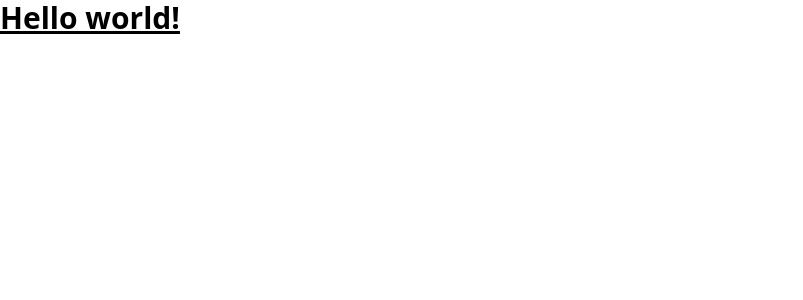
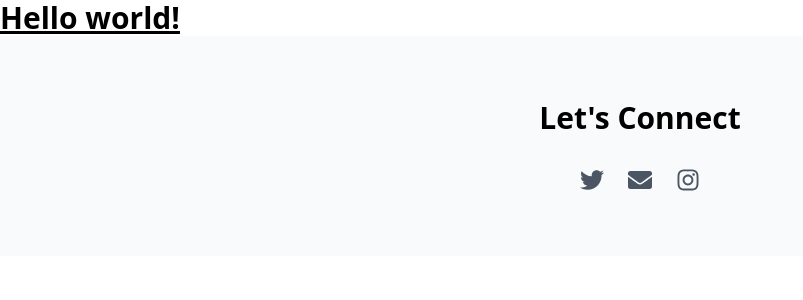
Before and after one commit to 117Isabell/concept_brainstone_art, a React (Vite) app in the folder client/: page / in a window 1280 px wide. Shown: the top 300 px of the page, without its empty margins (0-803 px from the left). Built offline with nearby package versions, Linux system fonts and the light colour scheme.

Commit message:
feat: add contact info

```diff
--- a/client/src/App.tsx
+++ b/client/src/App.tsx
@@ -1,3 +1,10 @@
+import Contact from "./components/homepage/contact.tsx";
+
 export default function App() {
-  return <h1 className="text-3xl font-bold underline">Hello world!</h1>;
+  return (
+    <div>
+      <h1 className="text-3xl font-bold underline">Hello world!</h1>
+      <Contact />
+    </div>
+  );
 }
--- /dev/null
+++ b/client/src/components/homepage/contact.tsx
@@ -0,0 +1,46 @@
+import React from "react";
+import { FaTwitter, FaEnvelope, FaInstagram } from "react-icons/fa";
+
+const Contact: React.FC = () => {
+  const socialLinks = [
+    {
+      icon: <FaTwitter size={24} />,
+      href: "https://twitter.com/yourusername",
+      label: "Twitter",
+    },
+    {
+      icon: <FaEnvelope size={24} />,
+      href: "mailto:your.email@example.com",
+      label: "Email",
+    },
+    {
+      icon: <FaInstagram size={24} />,
+      href: "https://instagram.com/yourusername",
+      label: "Instagram",
+    },
+  ];
+
+  return (
+    <section className="py-16 bg-gray-50" id="contact">
+      <div className="container mx-auto px-4 text-center">
+        <h2 className="text-3xl font-bold mb-8">Let's Connect</h2>
+
+        <div className="flex justify-center gap-6">
+          {socialLinks.map((link, index) => (
+            <a
+              key={index}
+              href={link.href}
+              target="_blank"
+              rel="noopener noreferrer"
+              className="text-gray-600 hover:text-blue-600"
+            >
+              {link.icon}
+            </a>
+          ))}
+        </div>
+      </div>
+    </section>
+  );
+};
+
+export default Contact;
--- a/package.json
+++ b/package.json
@@ -8,5 +8,8 @@
   },
   "keywords": [],
   "author": "",
-  "license": "ISC"
+  "license": "ISC",
+  "dependencies": {
+    "react-icons": "^5.3.0"
+  }
 }
```
Also changed, not shown: 1 other file (tests, documents, lock files or other folders).
